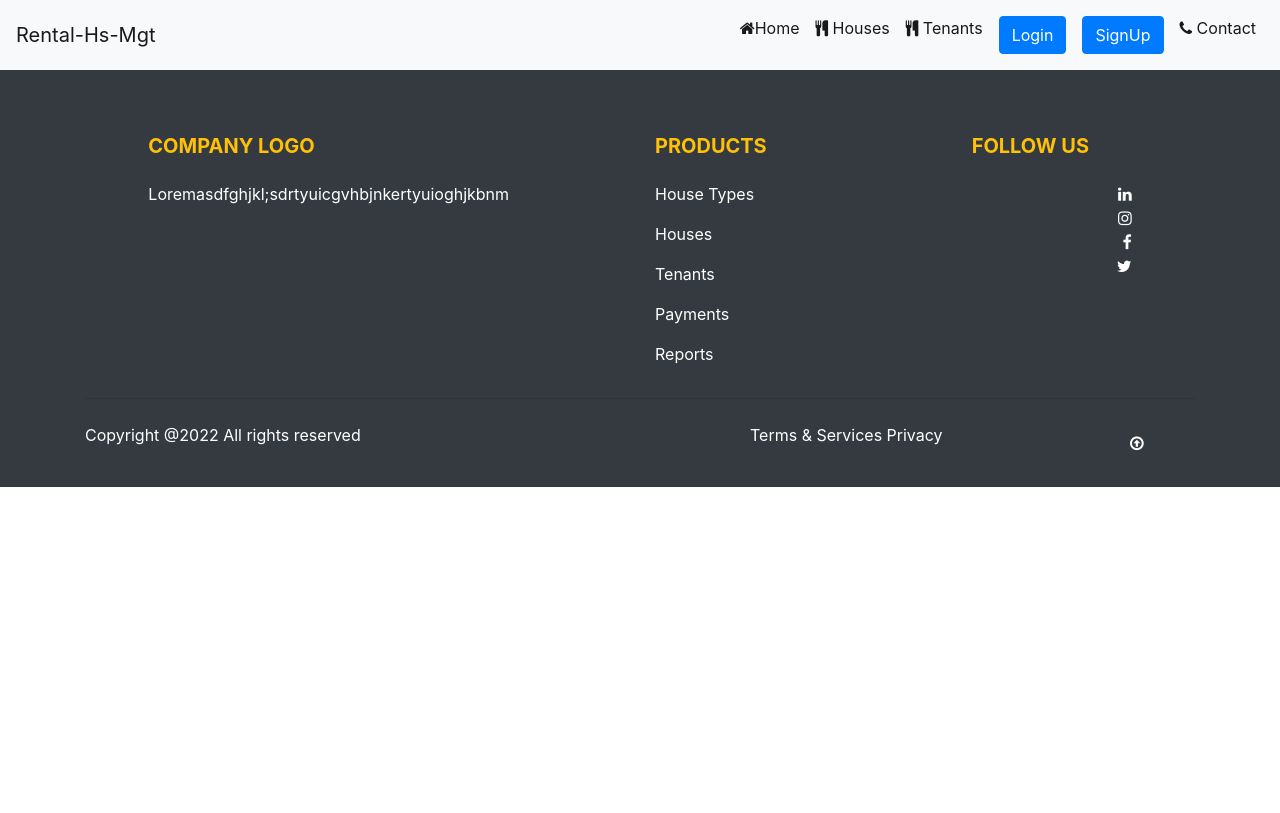
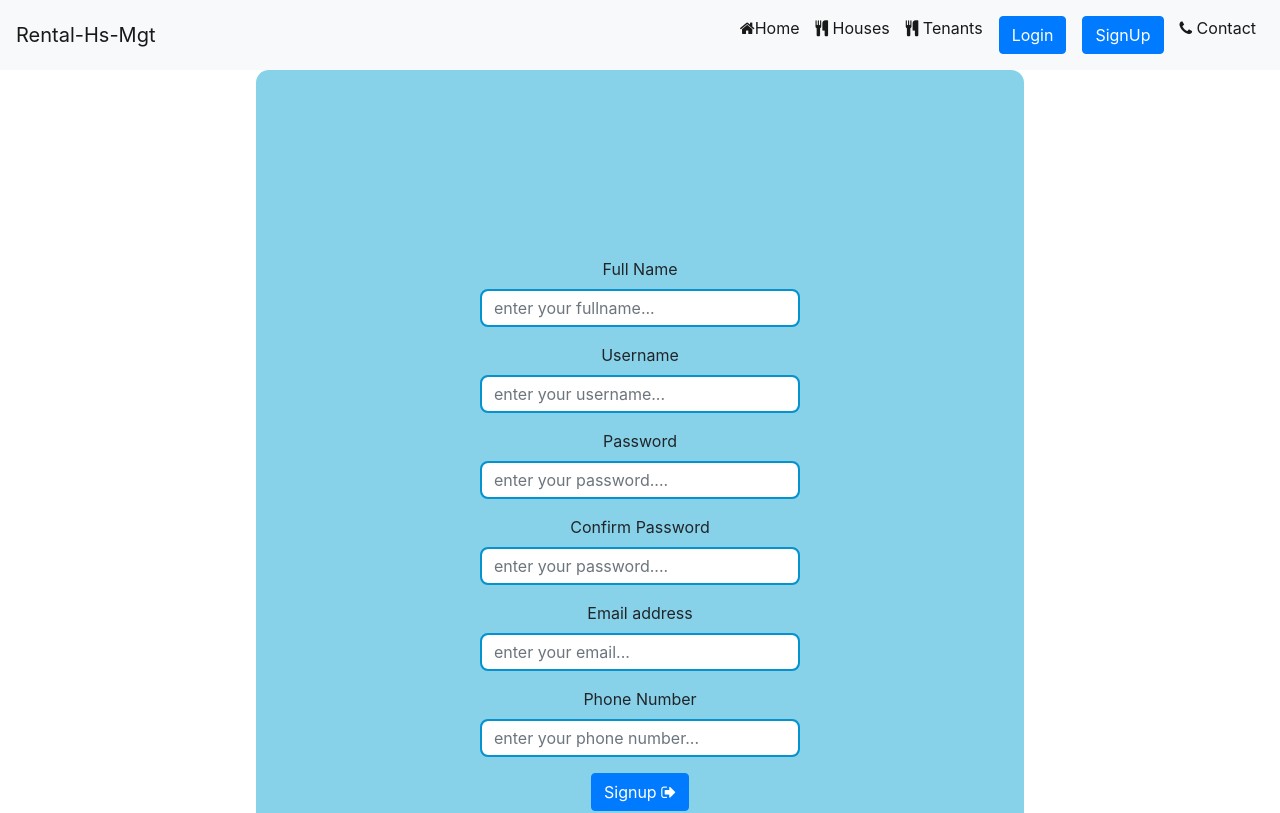
Before and after one commit to LorettaDhahabu/Rental-house-management-system, a React (Create React App) app in the folder client/: page /register in a window 1280 px wide. Shown: the top 813 px of the page. Built offline with nearby package versions, Linux system fonts and the light colour scheme.

Commit message:
login and sinup page

```diff
--- a/client/src/App.css
+++ b/client/src/App.css
@@ -3,6 +3,7 @@
 }
 
 .bg-success{
+  height: 130vh !important;
   background-image: url("./images/image5.jpg") !important;
   background-repeat: no-repeat;
   background-size: cover;
@@ -15,7 +16,9 @@
   align-items: center;
   /* background-color: #9AD5E7 */
 }
-
+/* .form-group{
+  gap: .5em !important;
+} */
 .signin-form{
   height: 70%;
   width: 50%;
@@ -29,7 +32,7 @@
 
 .signin-pg{
   height: 100vh;
-  background-color: #9AD5E7;
+  /* background-color: #9AD5E7; */
   display: flex;
   justify-content: center;
   align-items: center;
@@ -47,9 +50,41 @@
 }
 .login-form input{
   width: 20em;
-  margin-top: .5em;
-  margin-bottom: 1em;
+  /* margin-top: .5em; */
+  /* margin-bottom: 1em; */
   border: #0592CD 2px solid;
   border-radius: .5em;
 
 }
+.signup-pg{
+  height: 100vh;
+  /* background-color: #9AD5E7; */
+  display: flex;
+  justify-content: center;
+  align-items: center;
+}
+.signup-form{
+  margin-bottom: -10em;
+  height: 120vh;
+  width: 60%;
+  align-items: center;
+  display: flex;
+  flex-direction: column;
+  justify-content: center;
+  background-color: #87d2e9;
+  border-radius: .8em;
+}
+.signup-form input{
+  width: 20em;
+  /* margin-top: .5em; */
+  /* margin-bottom: 1em; */
+  border: #0592CD 2px solid;
+  border-radius: .5em;
+
+}
+.tosignup{
+  margin-top: -8em;
+}
+.tologin{
+  margin-top: 4em !important;
+}
--- a/client/src/App.js
+++ b/client/src/App.js
@@ -7,6 +7,7 @@ import Houses from './component/Houses';
 import Tenants from './component/Tenants';
 import Dashboard from './component/Dashboard'
 import SignInPage from './component/SignInPage';
+import SignUpForm from './component/SignUpForm';
 
 function App() {
   return (
@@ -16,6 +17,7 @@ function App() {
         <Routes>
           <Route path="/" exact element={<Home />}></Route>
           <Route exact path="/login" element={<SignInPage />}></Route>
+          <Route exact path="/register" element={<SignUpForm />}></Route>
           <Route path="/apartments" element={<Houses />}></Route>
           {/* <Route path="/apartments/:id" element={<HouseTenant />}></Route> */}
           <Route path="/tenants" element={<Tenants />} />
--- a/client/src/component/Home.js
+++ b/client/src/component/Home.js
@@ -7,27 +7,25 @@ function Home({ onLogin }) {
    const [showLogin, setShowLogin] = useState(true);
 
   return (
-    <div className="container-fluid bg-success vh-100">
+    <div className="container-fluid bg-success ">
       {showLogin ? (
-        <>
+        <div>
           <SignInForm onLogin={onLogin} />
-          <br></br>
-          <p>
+          <p className="tosignup">
             Don't have an account? &nbsp;
-            <br></br>
             <button color="secondary" onClick={() => setShowLogin(false)}>
               Sign Up
             </button>
           </p>
-        </>
+        </div>
       ) : (
         <>
           <SignUpForm onLogin={onLogin} />
           <br></br>
-          <p>
+          <p className='tologin'>
             Already have an account? &nbsp;
             <button color="secondary" onClick={() => setShowLogin(true)}>
-              Log In
+              Login
             </button>
           </p>
         </>
--- a/client/src/component/SignInForm.js
+++ b/client/src/component/SignInForm.js
@@ -56,8 +56,8 @@ function SignInForm ( { onLogin } )
         </div>
         <div class="form-group">
           <button type="submit" class="btn btn-primary">
-            Login <i class="fa fa-arrow-right" aria-hidden="true"></i>
-            {isLoading ? "Loading..." : "Login"}
+            {isLoading ? "Loading..." : "Login"}{" "}
+            <i class="fa fa-sign-in" aria-hidden="true"></i>
           </button>
         </div>
         <div class="form-group">
--- a/client/src/component/SignUpForm.js
+++ b/client/src/component/SignUpForm.js
@@ -38,10 +38,11 @@ function SignUpForm({ onLogin }) {
   }
 
   return (
-    <div className="signin-pg">
-      <form className="login-form" onSubmit={handleSubmit}>
+    <div className=" signup-pg">
+      <form className=" container signup-form " onSubmit={handleSubmit}>
         <div class="form-group">
-          <label for="exampleInputEmail1">Full Name</label>
+          <label for="name">
+            Full Name</label>
             <input
               type="text"
               id="name"
@@ -53,7 +54,7 @@ function SignUpForm({ onLogin }) {
             />
         </div>
         <div class="form-group">
-          <label for="exampleInputEmail1">Username</label>
+          <label for="username">Username</label>
           <input
             type="text"
             id="username"
@@ -89,7 +90,7 @@ function SignUpForm({ onLogin }) {
           />
         </div>
         <div class="form-group">
-          <label for="exampleInputEmail1">Email address</label>
+          <label for="email">Email address</label>
           <input
             type="email"
             autoComplete="current-email"
@@ -102,7 +103,7 @@ function SignUpForm({ onLogin }) {
           />
         </div>
         <div class="form-group">
-          <label for="exampleInputEmail1">Phone Number</label>
+          <label for="phone-number">Phone Number</label>
           <input
             type="tel"
             autoComplete="on"
@@ -116,8 +117,8 @@ function SignUpForm({ onLogin }) {
         </div>
         <div class="form-group">
           <button type="submit" class="btn btn-primary">
-            Login <i class="fa fa-arrow-right" aria-hidden="true"></i>
-            {isLoading ? "Loading..." : "Login"}
+            {isLoading ? "Loading..." : "Signup"}{" "}
+            <i class="fa fa-sign-out" aria-hidden="true"></i>
           </button>
         </div>
         <div class="form-group">
```
Lines whose indentation alone changed are shown as unchanged.
